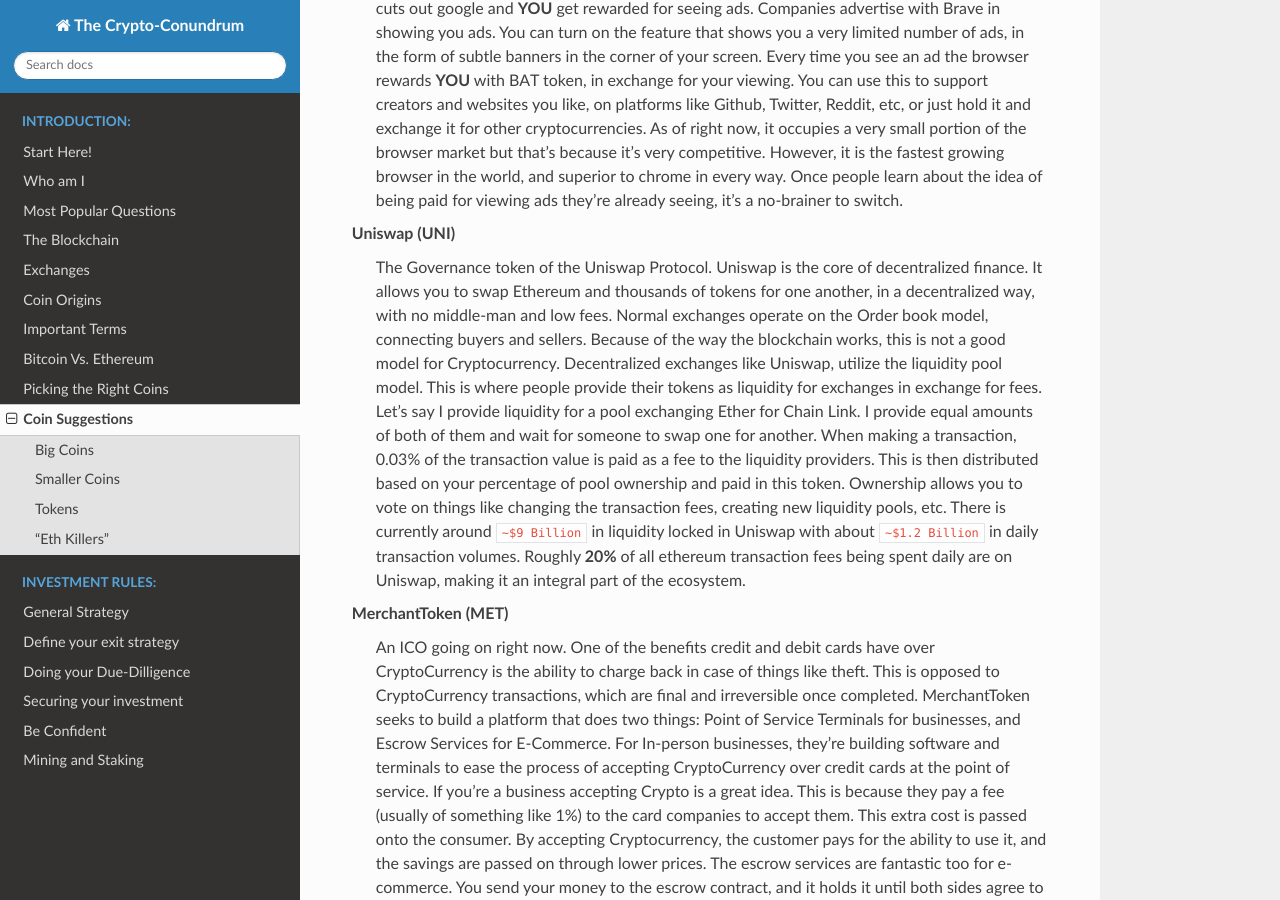
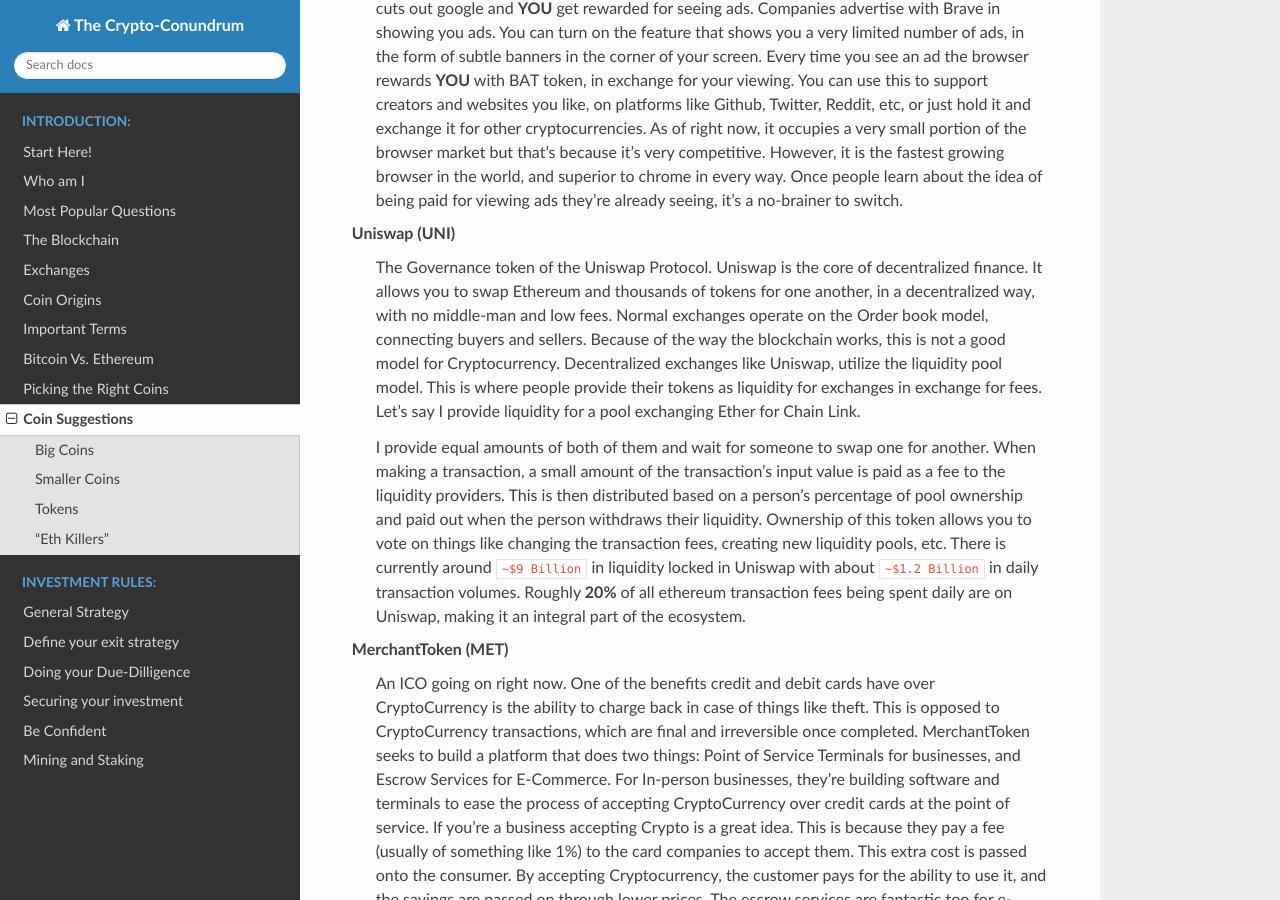
Before and after one commit to jhweintraub/the-crypto-conundrum, a Sphinx documentation site: the page built from docs/source/introduction/coin_suggestions.rst, in a window 1280 px wide and 900 px high, scrolled down 1919 px. Built offline with Sphinx 7.4.7 and the Read the Docs theme 2.0.0, drawn with Linux system fonts in a browser that asks for light colours.

Commit message:
Uniswap token explanation change. I was wrong about how it worked.

```diff
--- a/docs/source/introduction/coin_suggestions.rst
+++ b/docs/source/introduction/coin_suggestions.rst
@@ -39,7 +39,9 @@
 
 
 Uniswap (UNI)
-	The Governance token of the Uniswap Protocol. Uniswap is the core of decentralized finance. It allows you to swap Ethereum and thousands of tokens for one another, in a decentralized way, with no middle-man and low fees. Normal exchanges operate on the Order book model, connecting buyers and sellers. Because of the way the blockchain works, this is not a good model for Cryptocurrency. Decentralized exchanges like Uniswap, utilize the liquidity pool model. This is where people provide their tokens as liquidity for exchanges in exchange for fees. Let's say I provide liquidity for a pool exchanging Ether for Chain Link. I provide equal amounts of both of them and wait for someone to swap one for another. When making a transaction, 0.03% of the transaction value is paid as a fee to the liquidity providers. This is then distributed based on your percentage of pool ownership and paid in this token. Ownership allows you to vote on things like changing the transaction fees, creating new liquidity pools, etc. There is currently around ``~$9 Billion`` in liquidity locked in Uniswap with about ``~$1.2 Billion`` in daily transaction volumes. Roughly **20%** of all ethereum transaction fees being spent daily are on Uniswap, making it an integral part of the ecosystem.
+	The Governance token of the Uniswap Protocol. Uniswap is the core of decentralized finance. It allows you to swap Ethereum and thousands of tokens for one another, in a decentralized way, with no middle-man and low fees. Normal exchanges operate on the Order book model, connecting buyers and sellers. Because of the way the blockchain works, this is not a good model for Cryptocurrency. Decentralized exchanges like Uniswap, utilize the liquidity pool model. This is where people provide their tokens as liquidity for exchanges in exchange for fees. Let's say I provide liquidity for a pool exchanging Ether for Chain Link.
+
+	I provide equal amounts of both of them and wait for someone to swap one for another. When making a transaction, a small amount of the transaction's input value is paid as a fee to the liquidity providers. This is then distributed based on a person's percentage of pool ownership and paid out when the person withdraws their liquidity. Ownership of this token allows you to vote on things like changing the transaction fees, creating new liquidity pools, etc. There is currently around ``~$9 Billion`` in liquidity locked in Uniswap with about ``~$1.2 Billion`` in daily transaction volumes. Roughly **20%** of all ethereum transaction fees being spent daily are on Uniswap, making it an integral part of the ecosystem.
 
 MerchantToken (MET)
 	An ICO going on right now. One of the benefits credit and debit cards have over CryptoCurrency is the ability to charge back in case of things like theft. This is opposed to CryptoCurrency transactions, which are final and irreversible once completed. MerchantToken seeks to build a platform that does two things: Point of Service Terminals for businesses, and Escrow Services for E-Commerce. For In-person businesses, they're building software and terminals to ease the process of accepting CryptoCurrency over credit cards at the point of service. If you're a business accepting Crypto is a great idea. This is because they pay a fee (usually of something like 1%) to the card companies to accept them. This extra cost is passed onto the consumer. By accepting Cryptocurrency, the customer pays for the ability to use it, and the savings are passed on through lower prices. The escrow services are fantastic too for e-commerce. You send your money to the escrow contract, and it holds it until both sides agree to release the funds without dispute, kind of like eBay. In the event of disputes, it offers a variety of services including dispute mechanisms and Oracle Services for resolution. It then releases the funds back to the customer if ultimately necessary, penalizing the seller through systems like approval ratings and penalties.
```
Also changed, not shown: 5 other files.
